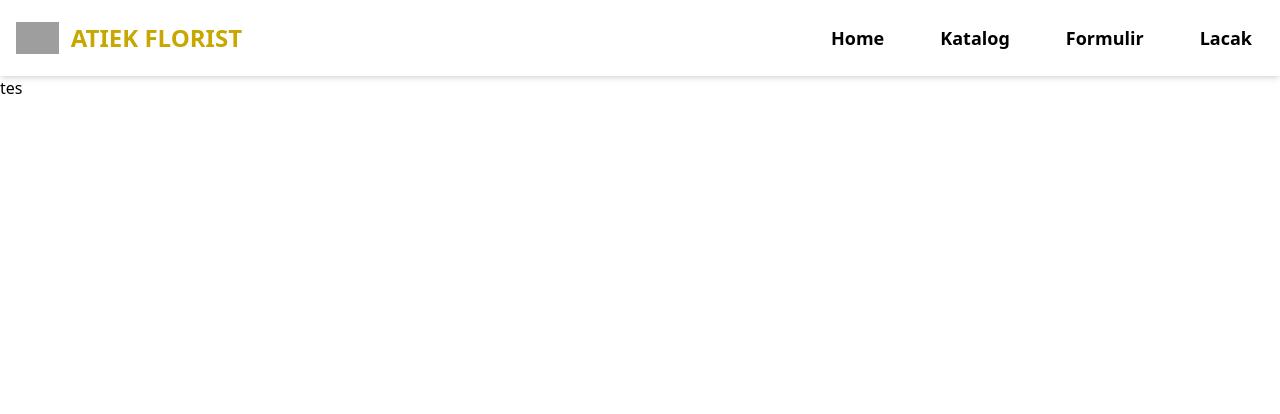
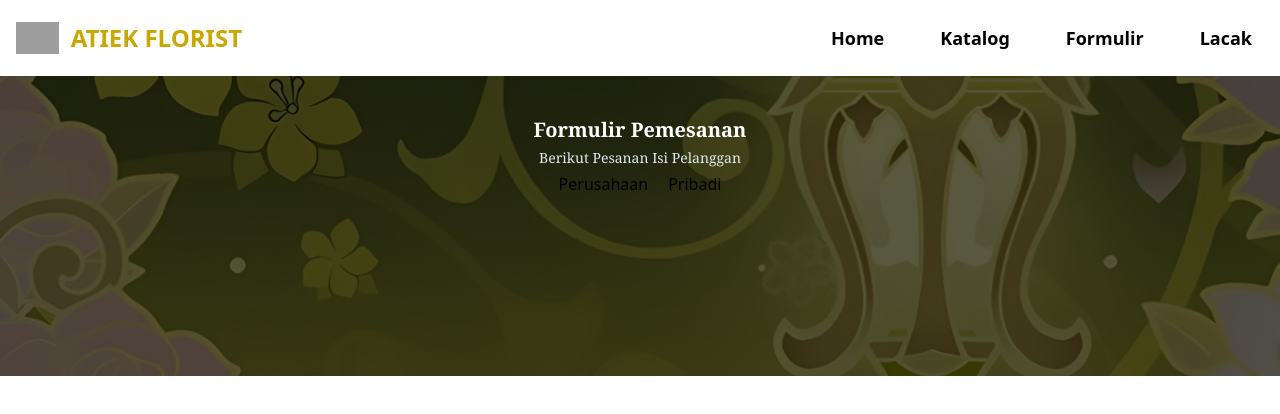
Before and after one commit to sakhahidayah/Atiek-florist-app, a React (Vite) app: page /formulir in a window 1280 px wide. Shown: the top 414 px of the page. Built offline with nearby package versions, Linux system fonts and the light colour scheme; grey boxes are pictures that could not be loaded.

Commit message:
add handling NotFound Page && formulir page ( progress )

```diff
--- a/package.json
+++ b/package.json
@@ -10,6 +10,7 @@
     "preview": "vite preview"
   },
   "dependencies": {
+    "@phosphor-icons/react": "^2.1.10",
     "flowbite": "^3.1.2",
     "react": "^19.1.1",
     "react-dom": "^19.1.1",
--- a/src/App.jsx
+++ b/src/App.jsx
@@ -5,6 +5,7 @@ import Home from "./components/pages/Home";
 import Formulir from "./components/pages/Formulir";
 import Catalog from "./components/pages/Catalog";
 import Lacak from "./components/pages/Lacak";
+import NotFound from "./components/pages/NotFound";
 function App() {
   return (
     <>
@@ -17,6 +18,7 @@ function App() {
           <Route path="/formulir" element={<Formulir />} />
           <Route path="/catalog" element={<Catalog />} />
           <Route path="/lacak" element={<Lacak />} />
+          <Route path="*" element={<NotFound />} />
         </Routes>
       </BrowserRouter>
     </>
--- a/src/components/pages/Formulir.jsx
+++ b/src/components/pages/Formulir.jsx
@@ -1,10 +1,25 @@
 import React from "react";
 import Navbar from "../templates/Navbar";
+import FormulirImg from "../../assets/formulir.jpg";
 const Formulir = () => {
   return (
     <>
       <Navbar />
-      <div>tes</div>
+      <div className="w-screen h-full flex ">
+        <div className="w-full h-[200px] md:h-[300px] relative bg-center bg-cover flex flex-col justify-top  items-center" style={{ backgroundImage: `url(${FormulirImg})` }}>
+          <div className="bg-black/65 inset-0 absolute"></div>
+          <div className="flex flex-col gap-1 z-10 items-center">
+            <h1 className="font-bold font-serif text-xl text-white mt-10">Formulir Pemesanan</h1>
+            <p className="font-normal font-serif text-slate-200 text-sm">Berikut Pesanan Isi Pelanggan</p>
+            <div className="flex flex-col ">
+              <div className="flex flex-row gap-5">
+                <button>Perusahaan</button>
+                <button>Pribadi</button>
+              </div>
+            </div>
+          </div>
+        </div>
+      </div>
     </>
   );
 };
--- /dev/null
+++ b/src/components/pages/NotFound.jsx
@@ -0,0 +1,19 @@
+import React from "react";
+import Navbar from "../templates/Navbar";
+import { WarningIcon } from "@phosphor-icons/react";
+const NotFound = () => {
+  return (
+    <>
+      <Navbar />
+      <div className="w-screen h-full flex justify-center items-center">
+        <div className="mt-10 rounded-lg shadow-lg border-2 p-10 flex flex-col justify-center items-center gap-1">
+          <WarningIcon size={50} className="text-[#C7A700] " />
+          <h1 className="font-semibold text-xl md:text-2xl font-serif">Not Found Page</h1>
+          <p className="font-light text-lg md:text-xl">The Page doesn't exist</p>
+        </div>
+      </div>
+    </>
+  );
+};
+
+export default NotFound;
--- a/src/components/templates/Navbar.jsx
+++ b/src/components/templates/Navbar.jsx
@@ -17,24 +17,24 @@ const Navbar = () => {
           </svg>
         </button>
         <div className={`${isOpen ? "max-h-96 opacity-100" : "max-h-0 opacity-0"} md:opacity-100 md:max-h-screen overflow-hidden transition-all duration-700 ease-in-out w-full md:block md:w-auto`}>
-          <ul className="font-medium flex flex-col items-center p-4 md:p-0 mt-4 border border-gray-100 rounded-lg md:flex-row md:space-x-8 md:mt-0 md:border-0 md:bg-white bg-[#C7A700]">
+          <ul className="font-medium flex flex-col items-center p-4 md:p-0 mt-4 border rounded-lg md:flex-row md:space-x-8 md:mt-0 md:border-0 md:bg-white border-[#C7A700]">
             <li>
-              <a href="/home" className="block py-2 px-3  hover:text-white font-semibold text-lg md:hover:text-[#C7A700]">
+              <a href="/home" className="block py-2 px-3  font-semibold text-lg hover:text-[#C7A700]">
                 Home
               </a>
             </li>
             <li>
-              <a href="/catalog" className="block py-2 px-3  hover:text-white font-semibold text-lg md:hover:text-[#C7A700]">
+              <a href="/catalog" className="block py-2 px-3  font-semibold text-lg hover:text-[#C7A700]">
                 Katalog
               </a>
             </li>
             <li>
-              <a href="/formulir" className="block py-2 px-3  hover:text-white font-semibold text-lg md:hover:text-[#C7A700]">
+              <a href="/formulir" className="block py-2 px-3  font-semibold text-lg hover:text-[#C7A700]">
                 Formulir
               </a>
             </li>
             <li>
-              <a href="/lacak" className="block py-2 px-3  hover:text-white font-semibold text-lg md:hover:text-[#C7A700]">
+              <a href="/lacak" className="block py-2 px-3  font-semibold text-lg hover:text-[#C7A700]">
                 Lacak
               </a>
             </li>
```
Also changed, not shown: src/assets/formulir.jpg (added), 1 other file (tests, documents, lock files or other folders).
